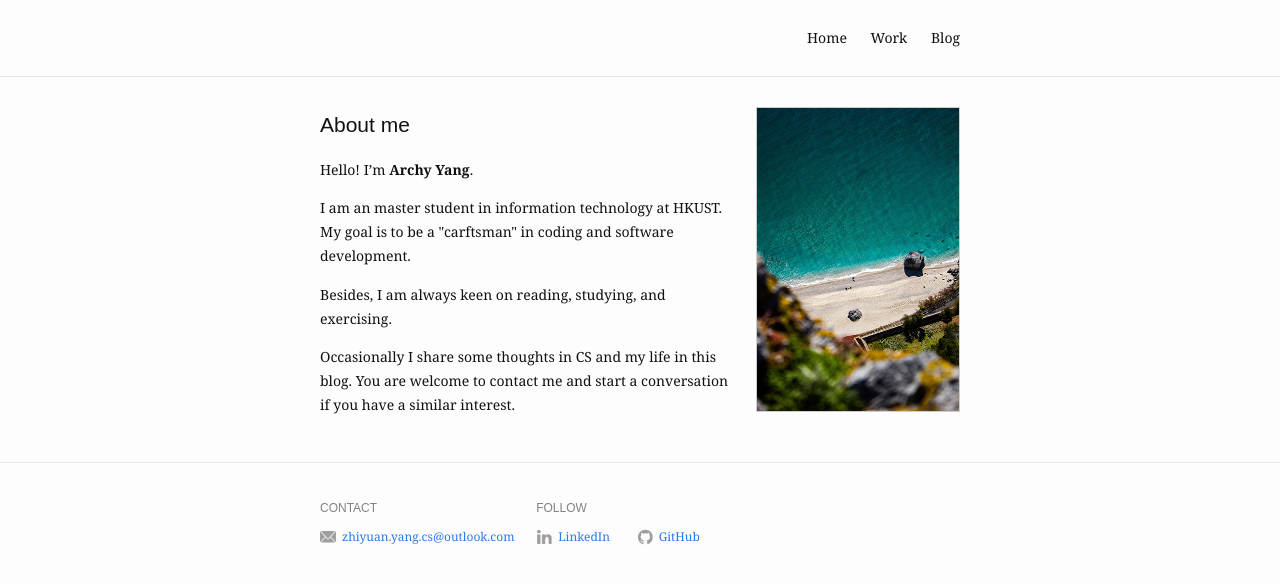
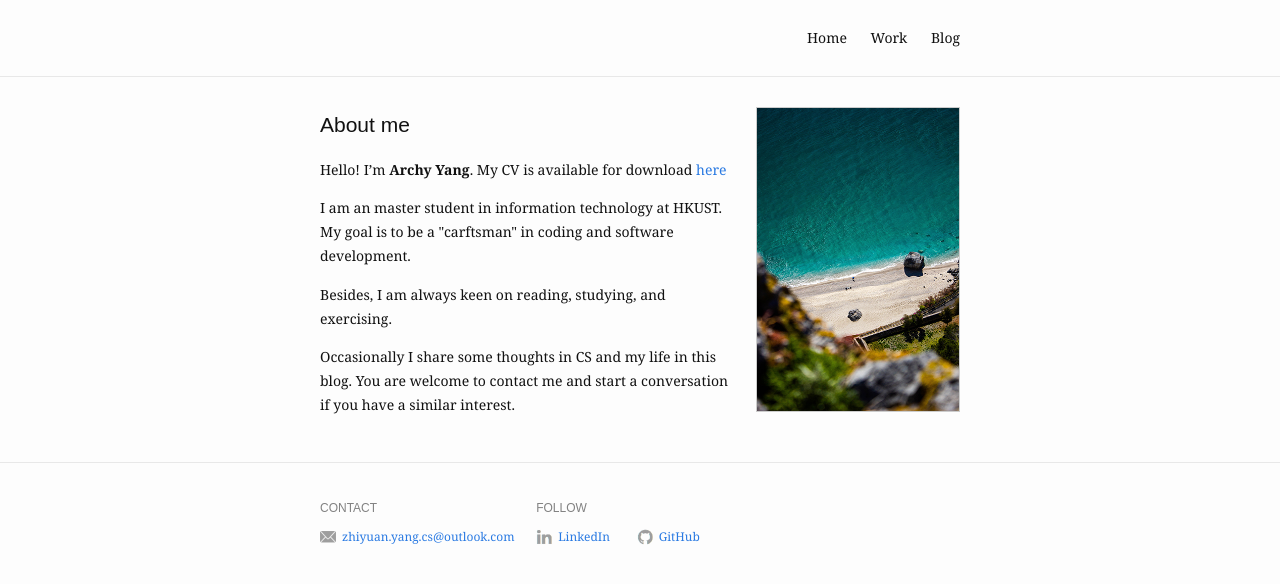
Before and after one commit to yzyuan0506/zhiyuan.github.io, a Jekyll site: the page built from index.md, in a window 1280 px wide. Shown: the top 584 px of the page. Built offline with Jekyll 4.4.1, drawn with Linux system fonts in a browser that asks for light colours.

Commit message:
upload cv

```diff
--- a/index.md
+++ b/index.md
@@ -8,7 +8,7 @@ profile_picture:
 ## About me
 
 
-Hello! I'm **Archy Yang**.
+Hello! I'm **Archy Yang**. My CV is available for download [here](/assets/resume.pdf)
 <p>
 I am an master student in information technology at HKUST. My goal is to be a "carftsman" in coding and software development.
 </p>
```
Also changed, not shown: 1 other file.
